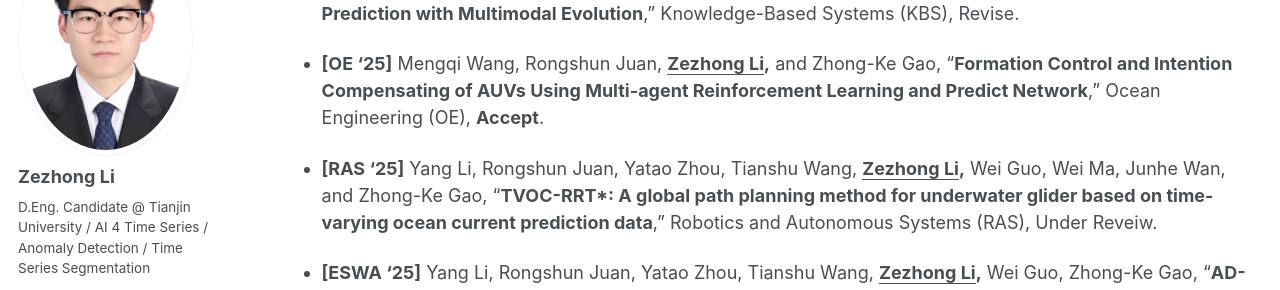
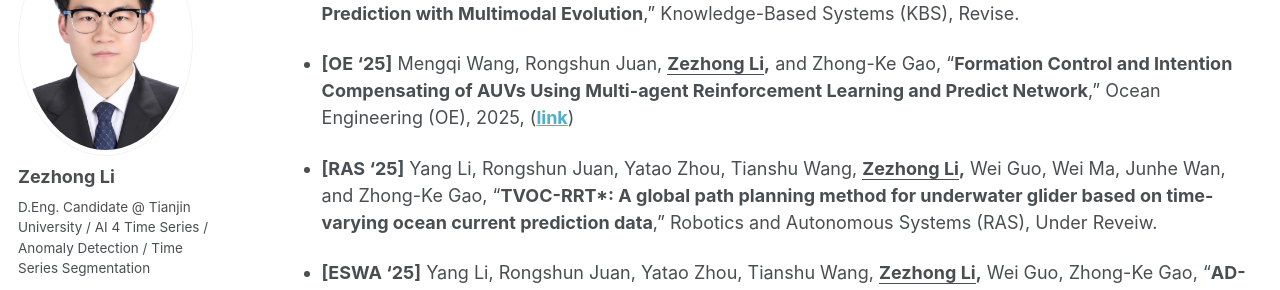
Before and after one commit to lzz19980125/lzz19980125.github.io, a Jekyll site: the page built from _pages/chinese.md, in a window 1280 px wide and 900 px high, scrolled down 1320 px. Shown: the part 180-470 px from the top of the window. Built offline with Jekyll 4.4.1, drawn with Linux system fonts in a browser that asks for light colours; some web fonts are replaced.

Commit message:
Update chinese.md

```diff
--- a/_pages/chinese.md
+++ b/_pages/chinese.md
@@ -46,7 +46,7 @@ author_profile: true
 
 - **[KBS '25]** Ling Wang, Qinchun Xu, **<u>Zezhong Li</u>,** “**STANAP: Spatiotemporal Adaptive Neighborhood-Aware Prediction with Multimodal Evolution**,” Knowledge-Based Systems (KBS), Revise.
 
-- **[OE '25]** Mengqi Wang, Rongshun Juan, **<u>Zezhong Li</u>,** and Zhong-Ke Gao, “**Formation Control and Intention Compensating of AUVs Using Multi-agent Reinforcement Learning and Predict Network**,” Ocean Engineering (OE), **Accept**.
+- **[OE '25]** Mengqi Wang, Rongshun Juan, **<u>Zezhong Li</u>,** and Zhong-Ke Gao, “**Formation Control and Intention Compensating of AUVs Using Multi-agent Reinforcement Learning and Predict Network**,” Ocean Engineering (OE), 2025, ([**link**](https://www.sciencedirect.com/science/article/pii/S0029801825025375?dgcid=coauthor))
 
 - **[RAS '25]** Yang Li, Rongshun Juan, Yatao Zhou, Tianshu Wang, **<u>Zezhong Li</u>,** Wei Guo, Wei Ma, Junhe Wan, and Zhong-Ke Gao, “**TVOC-RRT\*: A global path planning method for underwater glider based on time-varying ocean current prediction data**,” Robotics and Autonomous Systems (RAS), Under Reveiw.
 
```
